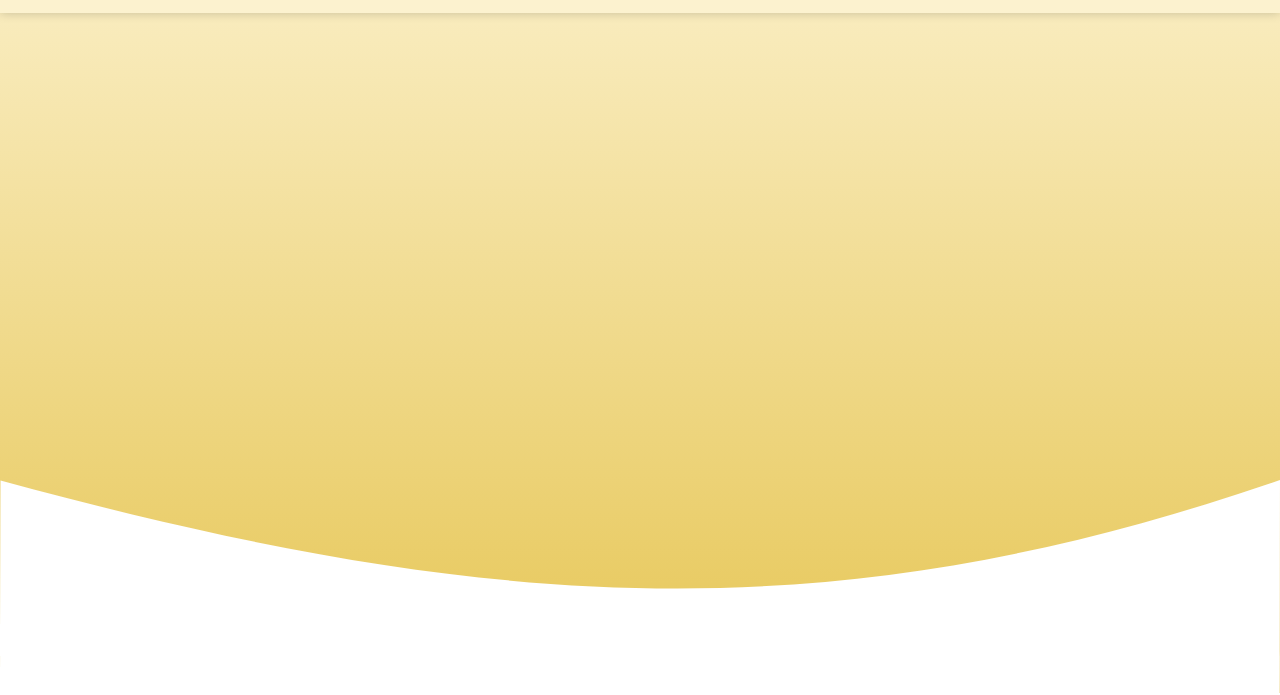
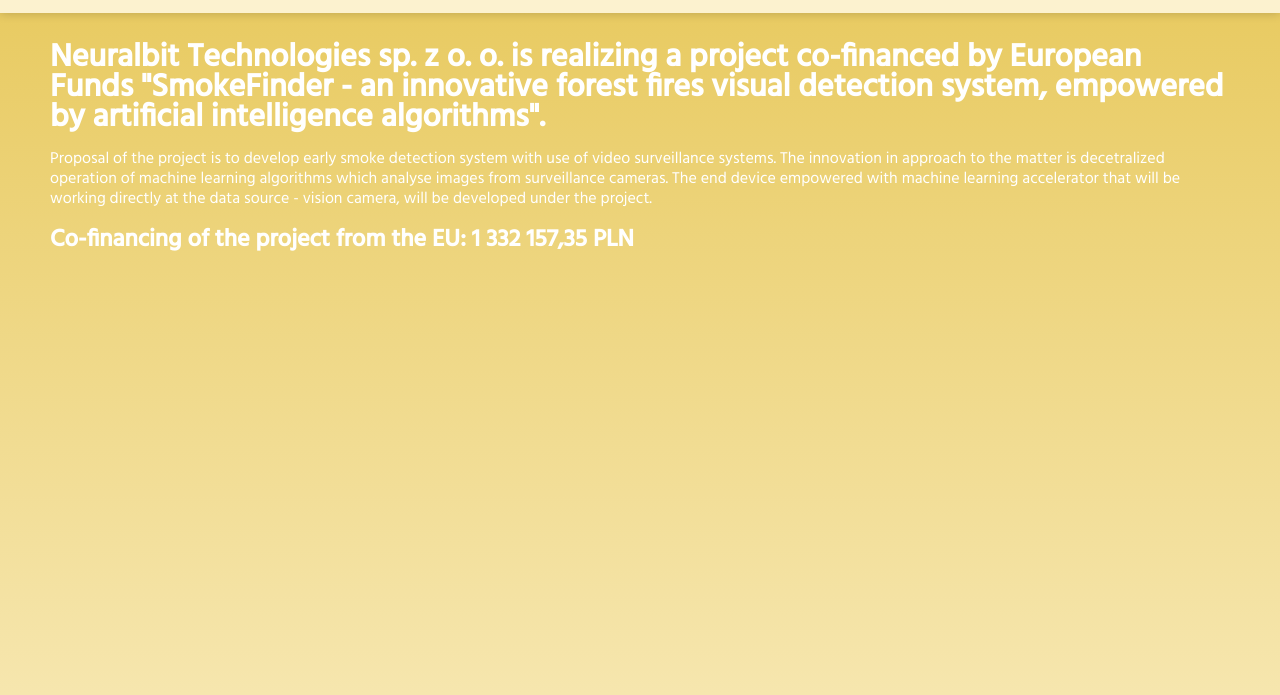
Before and after one commit to JKosk88/Smokefinder, a Gatsby site: page /funding in a window 1280 px wide. Shown: the part 107-802 px from the top of the page. Built offline with nearby package versions, Linux system fonts and the light colour scheme; Gatsby itself is replaced by a stand-in of ours.

Commit message:
add funding page

```diff
--- a/src/components/home.js
+++ b/src/components/home.js
@@ -25,7 +25,7 @@
           <Button
             text={data.home.button}
             click={() => {
-              document.getElementById("email").focus();
+              document.getElementById("email")?.focus();
               scrollTo(`#${data.footer.id}`);
             }}
           />
--- a/src/components/infoCards.js
+++ b/src/components/infoCards.js
@@ -1,8 +1,6 @@
 import * as React from "react";
 import IconCard from "./iconCard";
 import ImageCard from "./imageCard";
-import TriangeReverted from "../images/triangle-reverted.svg";
-import TriangeRevertedGreen from "../images/triangle-reverted-green.svg";
 
 const InfoCards = (props) => {
   const { data } = props;
--- a/src/content/content.json
+++ b/src/content/content.json
@@ -97,6 +97,11 @@
       }
     ]
   },
+  "funding": {
+    "title": "Neuralbit Technologies sp. z o. o. is realizing a project co-financed by European Funds \"SmokeFinder - an innovative forest fires visual detection system, empowered by artificial intelligence algorithms\".",
+    "description": "Proposal of the project is to develop early smoke detection system with use of video surveillance systems. The innovation in approach to the matter is decetralized operation of machine learning algorithms which analyse images from surveillance cameras. The end device empowered with machine learning accelerator that will be working directly at the data source - vision camera, will be developed under the project.",
+    "financing": "Co-financing of the project from the EU: 1 332 157,35 PLN"
+  },
   "footer": {
     "id": "contact",
     "title": "Stay updated!",
--- a/src/pages/funding.js
+++ b/src/pages/funding.js
@@ -1,12 +1,18 @@
-import * as React from "react"
-import Background from "../components/background"
-import Seo from "../components/seo"
+import * as React from "react";
+import Background from "../components/background";
+import Seo from "../components/seo";
+import data from "../content/content.json";
 
 const Privacy = () => (
   <>
     <Seo />
     <Background />
+    <div className="rawTextSite">
+      <h1>{data.funding.title}</h1>
+      <p>{data.funding.description}</p>
+      <h2>{data.funding.financing}</h2>
+    </div>
   </>
-)
+);
 
-export default Privacy
+export default Privacy;
--- a/src/styles/global.scss
+++ b/src/styles/global.scss
@@ -244,10 +244,6 @@
     pointer-events: none;
   }
 
-  // // #trees-big {
-  // //   display: none;
-  // }
-
   .createdBy {
     display: flex;
     flex-direction: row;
@@ -255,8 +251,6 @@
     justify-self: flex-end;
     z-index: 2;
     text-transform: uppercase;
-
-    // pointer-events: none;
 
     a {
       color: #333333;
@@ -595,6 +589,23 @@
     a {
       color: $dark-grey;
     }
+  }
+}
+
+.rawTextSite {
+  background: linear-gradient(180deg, $dark-green, $medium-dark-green);
+  color: #fff;
+  font-family: Hind;
+  font-size: 16px;
+  line-height: 30px;
+  min-height: 100vh;
+  padding: 150px 50px;
+  position: absolute;
+  top: 0;
+
+  p {
+    margin: 16px 0;
+    line-height: 20px;
   }
 }
 
```
Also changed, not shown: src/images/triangle-reverted-green.svg (deleted).
